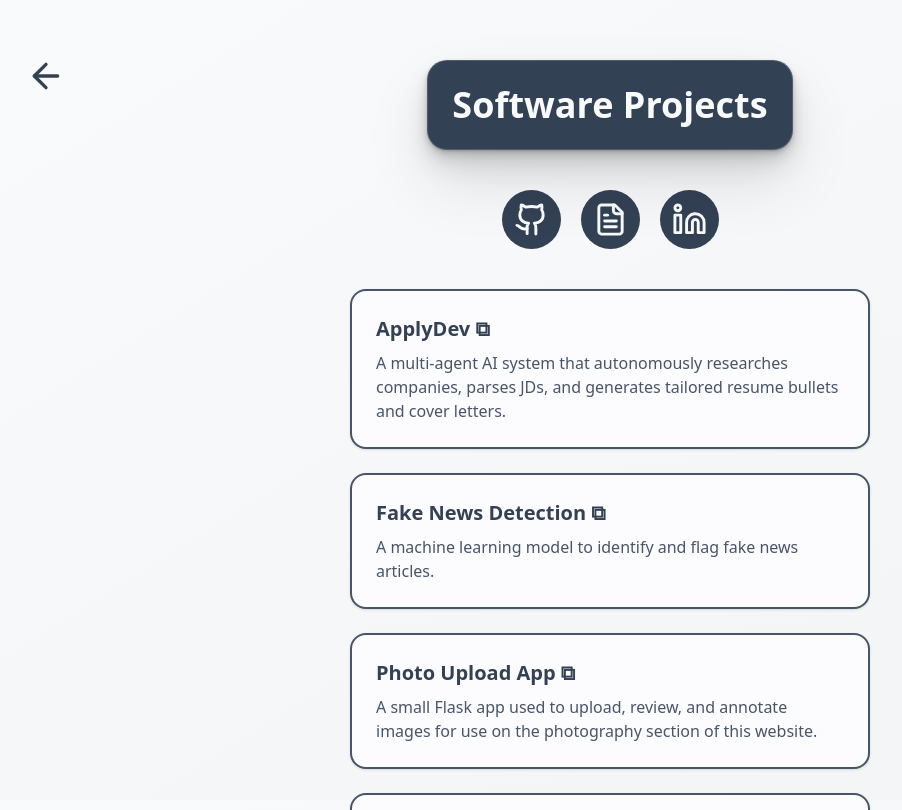
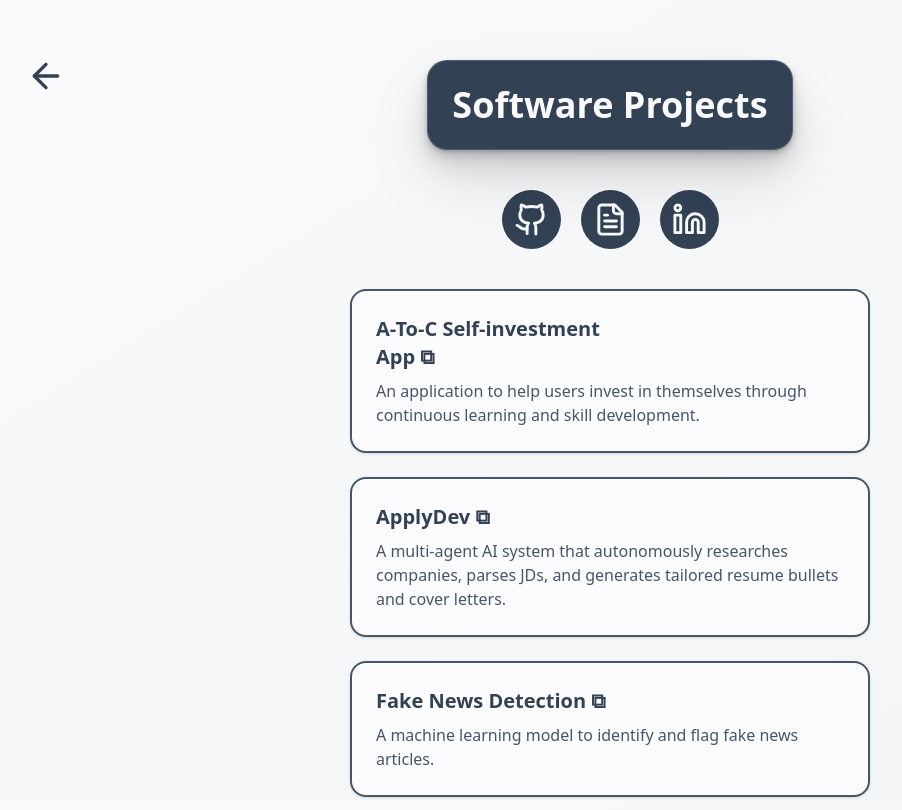
Before and after one commit to MChandra111/CreativePortfolioWebsite, a Next.js app in the folder porfolio/: page /software in a window 1280 px wide. Shown: the top 810 px of the page, without its empty margins (30-932 px from the left). Built offline with nearby package versions, Linux system fonts and the light colour scheme.

Commit message:
Added A-To-C

```diff
--- a/porfolio/app/software/page.tsx
+++ b/porfolio/app/software/page.tsx
@@ -35,6 +35,13 @@ const projects = [
     name: "ApplyDev",
     description: "A multi-agent AI system that autonomously researches companies, parses JDs, and generates tailored resume bullets and cover letters.",
     technologies: ["LangGraph", "Tavily", "LangSmith", "RAG", "LLM-as-a-Judge", "Pinecone", "Agentic AI", "Groq", "Claude Code", "MAS"],
+    href: "#",
+  },
+  {
+    id: 5,
+    name: "A-To-C Self-investment App",
+    description: "An application to help users invest in themselves through continuous learning and skill development.",
+    technologies: ["React", "TypeScript", "Tailwind CSS", "Next.js", "Supabase", "Claude API", "Cursor"],
     href: "#",
   }
 ];
```
